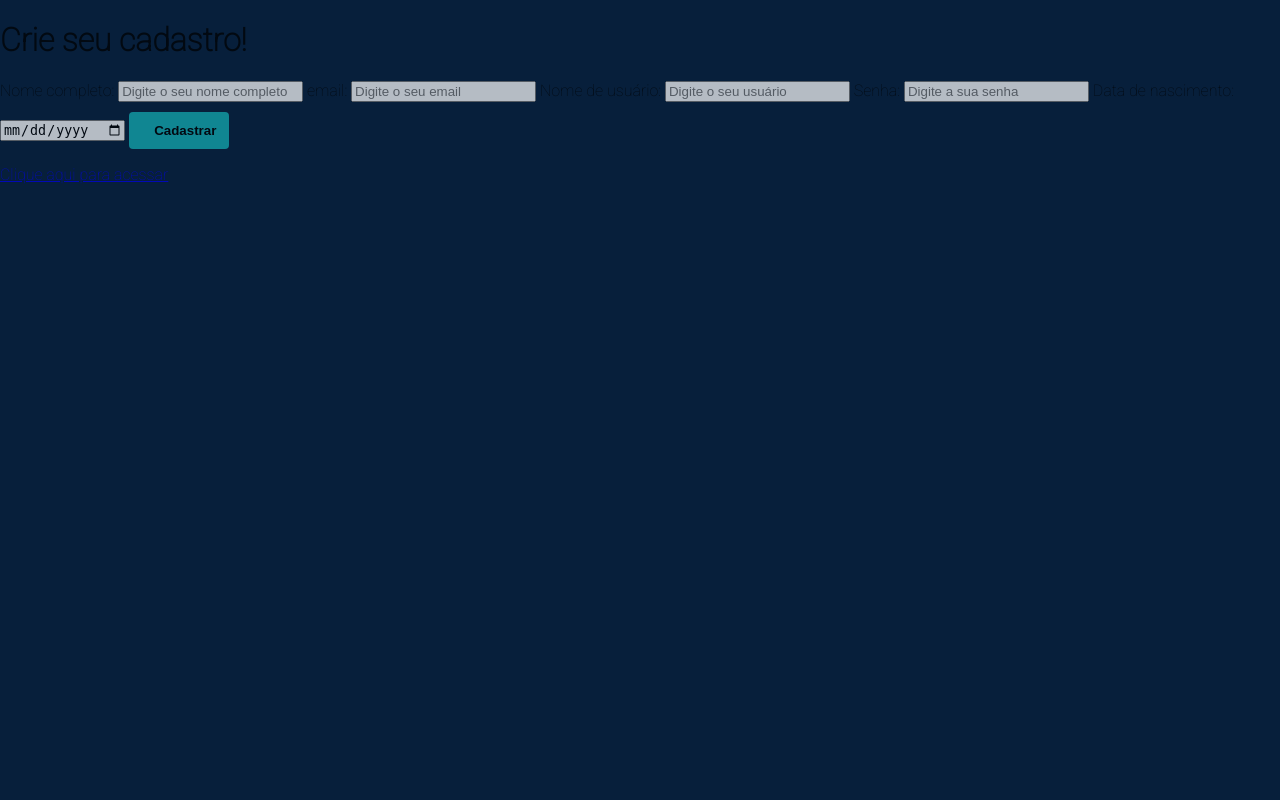
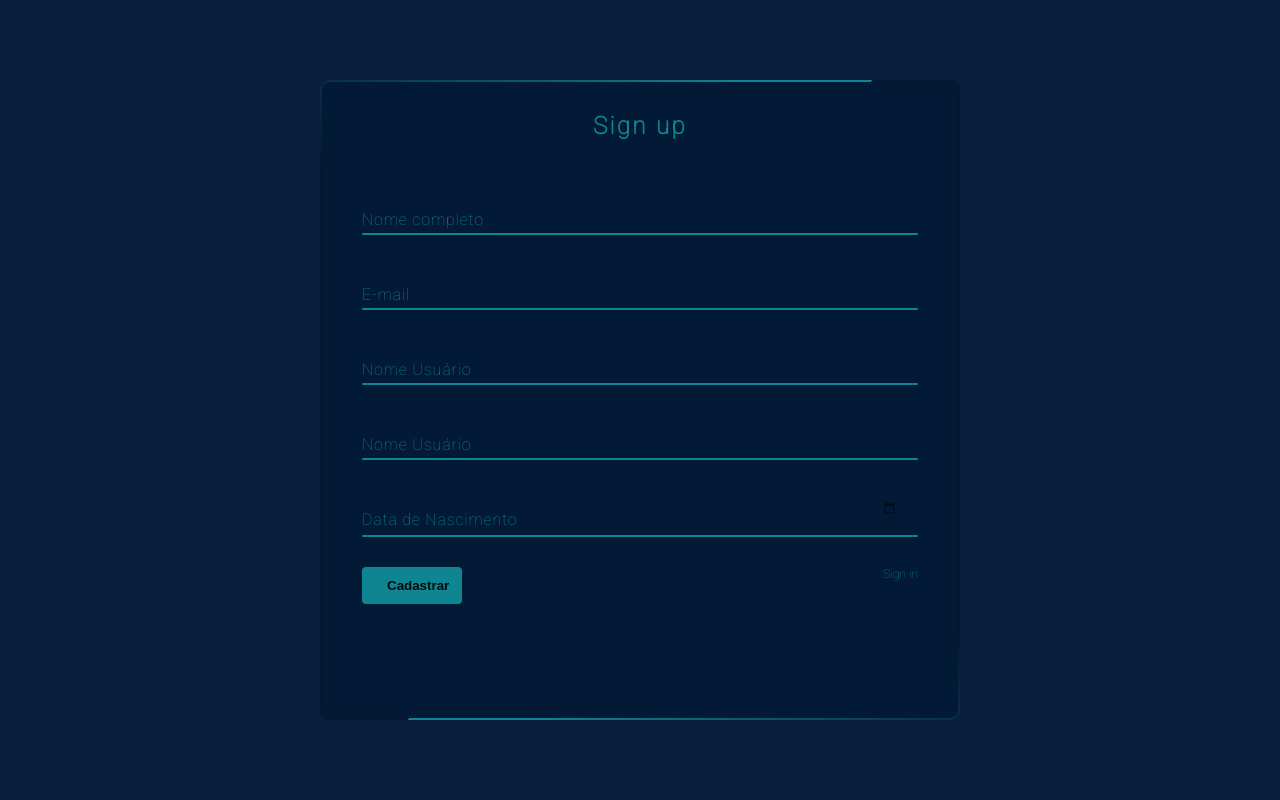
Before and after one commit to DevGateOficial/Devgate_projeto, a PHP site: the page made by adm/app/adms/Views/login/cadastroUser.php in a window 1280 px wide. Run offline with PHP 8.4, Linux system fonts and the light colour scheme; the template is opened without the code that fills it, so the values that code supplies are empty; some libraries are stand-ins or nearby versions.

Commit message:
Tela de Cadastro
Funcional, mas não está terminada.

```diff
--- a/adm/app/adms/Views/login/cadastroUser.php
+++ b/adm/app/adms/Views/login/cadastroUser.php
@@ -7,68 +7,81 @@ if (isset($this->data['form'])) {
 
 ?>
 
-<h1> Crie seu cadastro! </h1>
-
 <?php
 if (isset($_SESSION['msg'])) {
     echo $_SESSION['msg'];
     unset($_SESSION['msg']);
 }
 ?>
-
-<form method="POST" action="">
-
+<div class="main-cadastro">
+        <div class="box-cadastro">
+            <form class="form-cadastro" method="POST" action="">
+                <h2>Sign up</h2>
+                <div class="inputBox-cadastro">
                     <?php
                         $name = "";
                         if (isset($valueForm['name'])) {
                             $name = $valueForm['name'];
                         }
                     ?>
+                    <input type="text" name="name" id="name" value="<?php echo $name ?>" required="required">
+                    <span>Nome completo</span>
+                    <i></i>
+                </div>
 
-    <label> Nome completo: </label>
-    <input type="text" name="name" id="user" placeholder="Digite o seu nome completo" value="<?php echo $name ?>">
-
+                <div class="inputBox-cadastro">
                     <?php
                         $email = "";
                         if (isset($valueForm['email'])) {
                             $email = $valueForm['email'];
                         }
                     ?>
+                    <input type="email" name="email" id="email" value="<?php echo $email ?>" required="required">
+                    <span>E-mail</span>
+                    <i></i>
+                </div>
 
-    <label> email: </label>
-    <input type="email" name="email" id="user" placeholder="Digite o seu email" value="<?php echo $email ?>">
-
+                <div class="inputBox-cadastro">
                     <?php
                         $user = "";
                         if (isset($valueForm['user'])) {
                             $user = $valueForm['user'];
                         }
                     ?>
+                    <input type="text" type="user" name="user" value="<?php echo $user ?>" required="required">
+                    <span>Nome Usuário</span>
+                    <i></i>
+                </div>
 
-    <label> Nome de usuário: </label>
-    <input type="text" name="user" id="user" placeholder="Digite o seu usuário" value="<?php echo $user ?>">
-
+                <div class="inputBox-cadastro">
                     <?php
                         $password = "";
                         if (isset($valueForm['password'])) {
                             $password = $valueForm['password'];
                         }
                     ?>
+                    <input type="password" type="password" name="password" value="<?php echo $password ?>" required="required">
+                    <span>Nome Usuário</span>
+                    <i></i>
+                </div>
 
-    <label> Senha: </label>
-    <input type="password" name="password" id="password" placeholder="Digite a sua senha" value="<?php echo $password ?>">
-
+                <div class="inputBox-cadastro">
                     <?php
                         $date = "";
                         if (isset($valueForm['date'])) {
                             $date = $valueForm['date'];
                         }
                     ?>
+                    <input type="date" type="date" name="date" value="value="<?php echo $date?>" required="required">
+                    <span>Data de Nascimento</span>
+                    <i></i>
+                </div>
 
-    <label> Data de nascimento: </label>
-    <input type="date" name="date" id="date" placeholder="Digite a sua senha" value="<?php echo $date?>">
+                <div class="links-cadastro">
+                <input type="submit" name="cadastrar" value="Cadastrar">
+                <a href="<?php echo URLADM; ?>login/index"> Sign in </a>
+                </div>
+            </form>
+        </div>
 
-    <input type="submit" name="cadastrar" value="Cadastrar">
-</form>
-
-<p> <a href="<?php echo URLADM; ?>login/index"> Clique aqui para acessar </a> </p>
+</div>
--- a/adm/app/adms/assets/css/loginStyle.css
+++ b/adm/app/adms/assets/css/loginStyle.css
@@ -49,7 +49,7 @@ body
   align-items: center;
 }
 
-.box
+.box-login
 {
   width: 70%;
   height: 50%;
@@ -61,7 +61,7 @@ body
   overflow: hidden;
 }
 
-.box::after
+.box-login::after
 {
   content: '';
   position: absolute;
@@ -74,7 +74,7 @@ body
   transform-origin: bottom right;
 }
 
-.box::before
+.box-login::before
 {
   content: '';
   position: absolute;
@@ -98,7 +98,7 @@ body
   }
 }
 
-.form
+.form-login
 {
   position: absolute;
   inset: 2px;
@@ -110,7 +110,7 @@ body
   flex-direction: column;
 }
 
-.form h2
+.form-login h2
 {
   color: #14B2B8;
   font-weight: 1000;
@@ -118,14 +118,14 @@ body
   letter-spacing: 0.1em
 }
 
-.inputBox
+.inputBox-login
 {
   position: relative;
   width: 100%;
   margin-top: 35px;
 }
 
-.inputBox input
+.inputBox-login input
 {
   position: relative;
   width: 100%;
@@ -140,7 +140,7 @@ body
   box-sizing: border-box;
 }
 
-.inputBox span
+.inputBox-login span
 {
   position: absolute;
   left: 0;
@@ -152,15 +152,15 @@ body
   transition: 0.5s;
 }
 
-.inputBox input:valid ~ span,
-.inputBox input:focus ~ span
+.inputBox-login input:valid ~ span,
+.inputBox-login input:focus ~ span
 {
   color: #14B2B8;
   transform: translateX(0px) translateY(-34px);
   font-size: 0.75em;
 }
 
-.inputBox i
+.inputBox-login i
 {
   position: absolute;
   left: 0;
@@ -174,8 +174,8 @@ body
   z-index: 9;
 }
 
-.inputBox input:valid ~ i,
-.inputBox input:focus ~ i
+.inputBox-login input:valid ~ i,
+.inputBox-login input:focus ~ i
 {
   height: 44px;
 
@@ -219,6 +219,193 @@ input[type="submit"]:active
   opacity: 0.8;
 }
 
+
+/*Tela de Cadastro*/
+/*Tela de Cadastro*/
+/*Tela de Cadastro*/
+/*Tela de Cadastro*/
+
+
+.main-cadastro{
+  width: 100vw;
+  height: 100vh;
+  display:flex;
+  justify-content: center;
+  align-items: center;
+}
+
+.box-cadastro
+{
+  width: 50%;
+  height: 80%;
+  position: relative;
+  justify-content: center;
+  align-items: center;
+  border-radius: 10px;
+  background-color: #05152b;
+  overflow: hidden;
+}
+
+.box-cadastro::after
+{
+  content: '';
+  position: absolute;
+  top: -50%;
+  left: -50%;
+  width: 100%;
+  height: 100%;
+  background: linear-gradient(0deg, transparent, #14B2B8, #14B2B8);
+  animation: animate 6s linear infinite;
+  transform-origin: bottom right;
+}
+
+.box-cadastro::before
+{
+  content: '';
+  position: absolute;
+  top: -50%;
+  left: -50%;
+  width: 100%;
+  height: 100%;
+  background: linear-gradient(0deg, transparent, #14B2B8, #14B2B8);
+  animation: animate 6s linear infinite;
+  transform-origin: bottom right;
+  animation-delay: -3s;
+}
+
+@keyframes animate
+{
+  0%{
+      transform: rotate(0deg);
+  }
+  100%{
+      transform: rotate(360deg);
+  }
+}
+
+.form-cadastro
+{
+
+  position: absolute;
+  inset: 2px;
+  border-radius: 8px;
+  background-color: #011936;
+  z-index: 10;
+  padding: 10px 40px;
+  display: flex;
+  flex-direction: column;
+}
+
+.form-cadastro h2
+{
+  color: #14B2B8;
+  font-weight: 1000;
+  text-align: center;
+  letter-spacing: 0.1em
+}
+
+.inputBox-cadastro
+{
+  position: relative;
+  width: 100%;
+  margin-top: 30px;
+}
+
+.inputBox-cadastro input
+{
+  position: relative;
+  width: 100%;
+  padding: 10px 20px 20px;
+  background-color: transparent ;
+  border: none;
+  outline: none;
+  color: #011936;
+  font-size: 1emd;
+  letter-spacing: 0.05;
+  z-index: 10;
+  box-sizing: border-box;
+}
+
+.inputBox-cadastro span
+{
+  position: absolute;
+  left: 0;
+  padding: 20px 0px 10px;
+  font-size: 1em;
+  color: #14B2B8;
+  pointer-events: none;
+  letter-spacing: 0.05em;
+  transition: 0.5s;
+}
+
+.inputBox-cadastro input:valid ~ span,
+.inputBox-cadastro input:focus ~ span
+{
+  color: #14B2B8;
+  transform: translateX(0px) translateY(-34px);
+  font-size: 0.75em;
+}
+
+.inputBox-cadastro i
+{
+  position: absolute;
+  left: 0;
+  bottom: 0;
+  width: 100%;
+  height: 2px;
+  background: #14B2B8;
+  border-radius: 4px;
+  transition: 0.5s;
+  pointer-events: none;
+  z-index: 9;
+}
+
+.inputBox-cadastro input:valid ~ i,
+.inputBox-cadastro input:focus ~ i
+{
+  height: 44px;
+
+}
+
+.links-cadastro
+{
+  padding-top: 20px;
+  display: flex;
+  justify-content: space-between;
+}
+
+.links-cadastro a
+{
+  margin: 10px 0;
+  font-size: 0.75em;
+  color: #14B2B8;
+  text-decoration: none;
+}
+
+.links-cadastro a:hover
+{
+  color: #14B2B8;
+}
+
+.form-cadastro input[type="submit"]
+{
+  border: none;
+  outline: none;
+  background: #14B2B8;
+  padding: 11px 25px;
+  width: 100px;
+  margin-top: 10px;
+  border-radius: 4px;
+  font-weight: 600;
+  cursor: pointer;
+
+}
+
+.form-cadastro input[type="submit"]:active
+{
+  opacity: 0.8;
+}
+
 @media only screen and (max-width: 950px){
   .box{
     width: 75%;
```
Also changed, not shown: adm/app/adms/Views/login/login.php (+4 -4 lines). Lines whose indentation alone changed are shown as unchanged.
